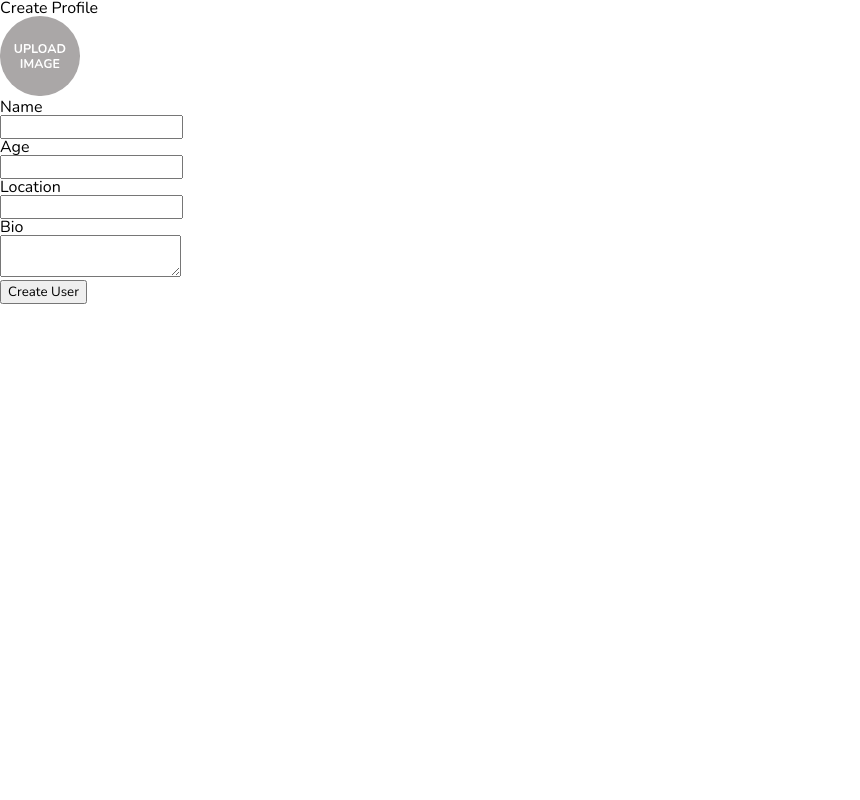
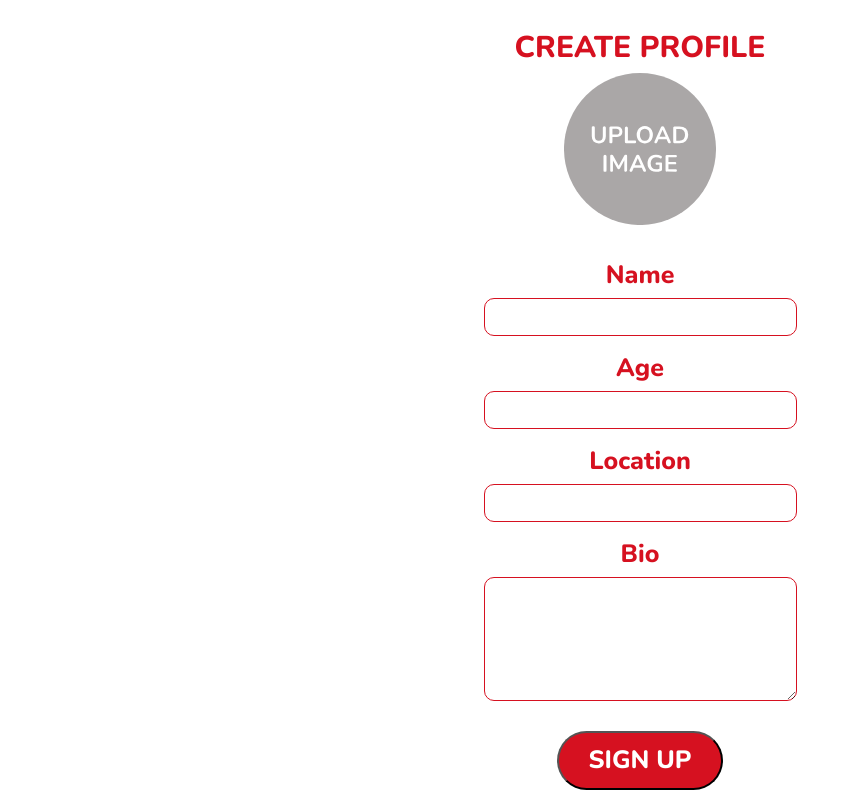
Before and after one commit to tinder-mars/tinder-mars, a React (Create React App) app: page /create-profile in a window 1280 px wide. Shown: the whole page, without its empty margins (0-860 px from the left). Built offline with nearby package versions, Linux system fonts and the light colour scheme.

Commit message:
finished createprofile.css

```diff
--- a/src/components/CreateProfile/CreateProfile.css
+++ b/src/components/CreateProfile/CreateProfile.css
@@ -0,0 +1,56 @@
+.create-profile-wrapper {
+  width: 90%;
+  text-align: center;
+  margin: 0 auto;
+}
+.create-profile-title {
+  color: #d61120;
+  font-size: 30px;
+  font-weight: 800;
+  margin-top: 33px;
+  text-transform: uppercase;
+}
+.create-profile-image {
+  margin-top: 10px;
+  width: 152px;
+  height: 152px;
+}
+.create-profile-form {
+  margin-top: 35px;
+}
+.create-profile-label {
+  color: #d61120;
+  font-size: 25px;
+  font-weight: 800;
+}
+.create-profile-input {
+  margin-top: 10px;
+  margin-bottom: 20px;
+  width: 313px;
+  height: 38px;
+  border: 1px solid #d61120;
+  border-radius: 10px;
+}
+.create-profile-textarea {
+  margin-top: 10px;
+  margin-bottom: 20px;
+  width: 313px;
+  height: 124px;
+  border: 1px solid #d61120;
+  border-radius: 10px;
+}
+.create-profile-button {
+  display: block;
+  margin: auto;
+  border-radius: 50px;
+  padding: 0 30px;
+  background: #d61120;
+  text-decoration: none;
+  color: white;
+  text-align: center;
+  line-height: 55px;
+  font-size: 25px;
+  font-weight: 700;
+  margin-top: 7px;
+  text-transform: uppercase;
+}
--- a/src/components/CreateProfile/CreateProfile.js
+++ b/src/components/CreateProfile/CreateProfile.js
@@ -1,5 +1,6 @@
 import React, { useState } from "react";
 import uploadimage from "../assets/uploadimage.svg";
+import "./CreateProfile.css";
 
 const CreateProfile = ({ setUser, history }) => {
   const defaultNewUser = {
@@ -26,18 +27,24 @@ const CreateProfile = ({ setUser, history }) => {
   };
 
   return (
-    <div>
-      <h1>Create Profile</h1>
+    <div className="create-profile-wrapper">
+      <h1 className="create-profile-title">Create Profile</h1>
       {isImageFormDisplayed ? (
         <div>
-          <label htmlFor="image">Upload Image</label>
+          <label htmlFor="image" className="create-profile-label">
+            Upload Image
+          </label>
           <input
             name="profile_image"
             id="profile_image"
             type="text"
             onChange={handleChange}
+            className="create-profile-input"
           />
-          <button onClick={() => setIsImageFormDisplayed(false)}>
+          <button
+            onClick={() => setIsImageFormDisplayed(false)}
+            className="create-profile-button"
+          >
             Confirm
           </button>
         </div>
@@ -47,31 +54,61 @@ const CreateProfile = ({ setUser, history }) => {
           alt="image"
           onClick={() => setIsImageFormDisplayed(true)}
           height="80"
+          className="create-profile-image"
         />
       )}
-      <form onSubmit={handleSubmit}>
-        <label htmlFor="name">Name</label>
+
+      <form onSubmit={handleSubmit} className="create-profile-form">
+        <label htmlFor="name" className="create-profile-label">
+          Name
+        </label>
         <br />
-        <input name="name" id="name" type="text" onChange={handleChange} />
+        <input
+          name="name"
+          id="name"
+          type="text"
+          onChange={handleChange}
+          className="create-profile-input"
+        />
         <br />
-        <label htmlFor="age">Age</label>
+        <label htmlFor="age" className="create-profile-label">
+          Age
+        </label>
         <br />
-        <input name="age" id="age" type="number" onChange={handleChange} />
+        <input
+          name="age"
+          id="age"
+          type="number"
+          onChange={handleChange}
+          className="create-profile-input"
+        />
         <br />
-        <label htmlFor="location">Location</label>
+        <label htmlFor="location" className="create-profile-label">
+          Location
+        </label>
         <br />
         <input
           name="location"
           id="location"
           type="text"
           onChange={handleChange}
+          className="create-profile-input"
         />
         <br />
-        <label htmlFor="bio">Bio</label>
+        <label htmlFor="bio" className="create-profile-label">
+          Bio
+        </label>
         <br />
-        <textarea name="bio" id="bio" onChange={handleChange} />
+        <textarea
+          name="bio"
+          id="bio"
+          onChange={handleChange}
+          className="create-profile-textarea"
+        />
         <br />
-        <button type="submit">Create User</button>
+        <button type="submit" className="create-profile-button">
+          Sign up
+        </button>
       </form>
     </div>
   );
```
